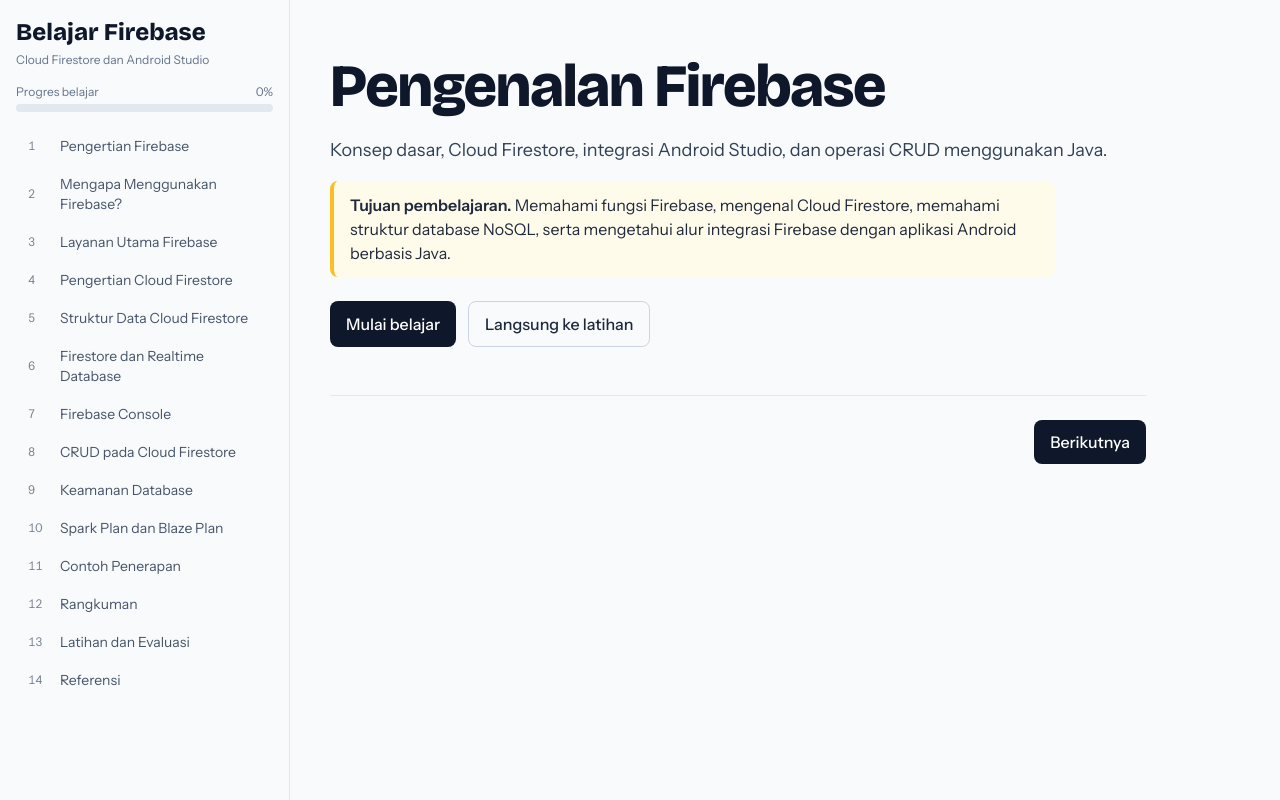
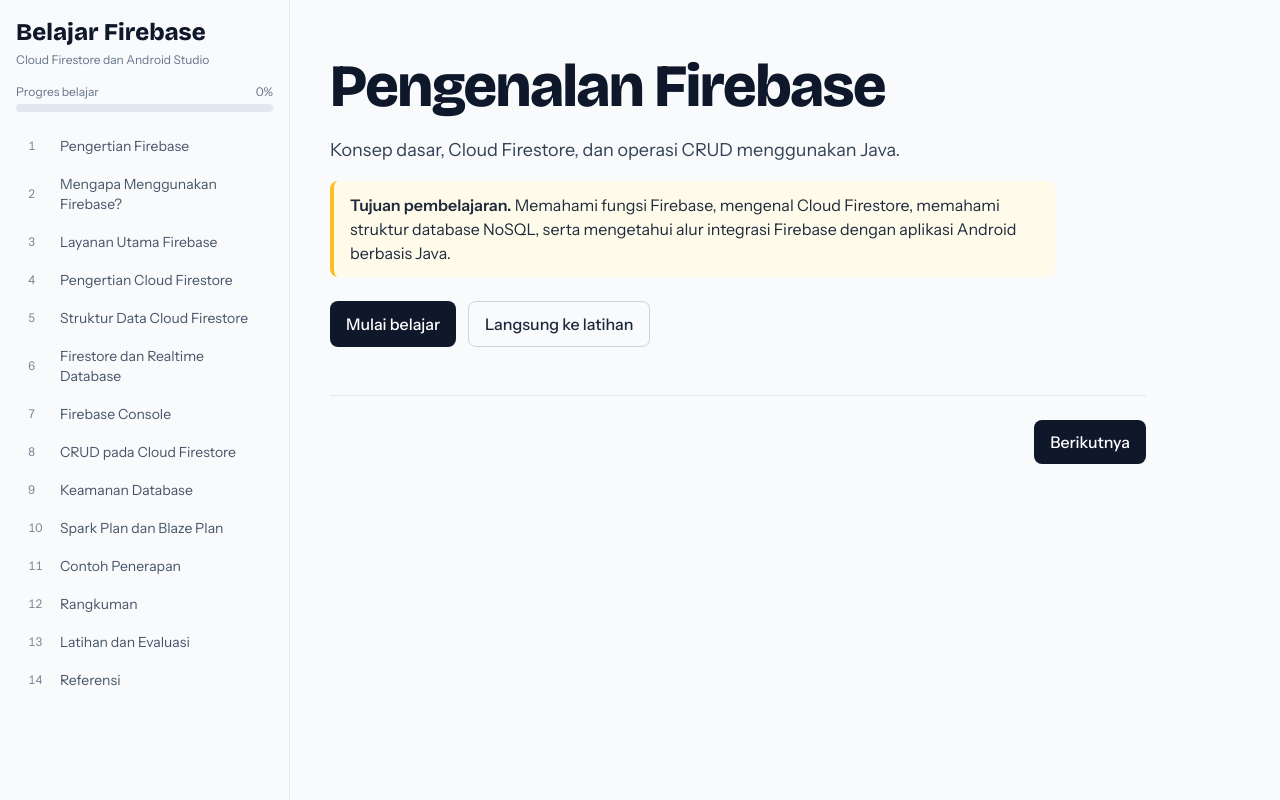
Before and after one commit to Yanuar-rahim/belajar_firebase, a plain HTML site: page index.html in a window 1280 px wide. Drawn offline with nearby package versions, Linux system fonts and the light colour scheme.

Commit message:
revisi dikit

```diff
--- a/index.html
+++ b/index.html
@@ -166,8 +166,7 @@
             Pengenalan Firebase
           </h1>
           <p class="txt text-lg">
-            Konsep dasar, Cloud Firestore, integrasi Android Studio, dan operasi
-            CRUD menggunakan Java.
+            Konsep dasar, Cloud Firestore, dan operasi CRUD menggunakan Java.
           </p>
           <div class="note">
             <strong>Tujuan pembelajaran.</strong> Memahami fungsi Firebase,
```
